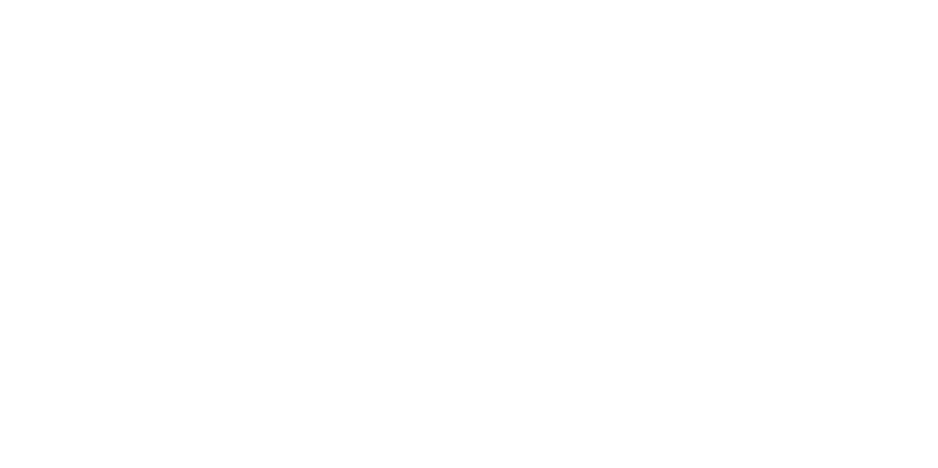
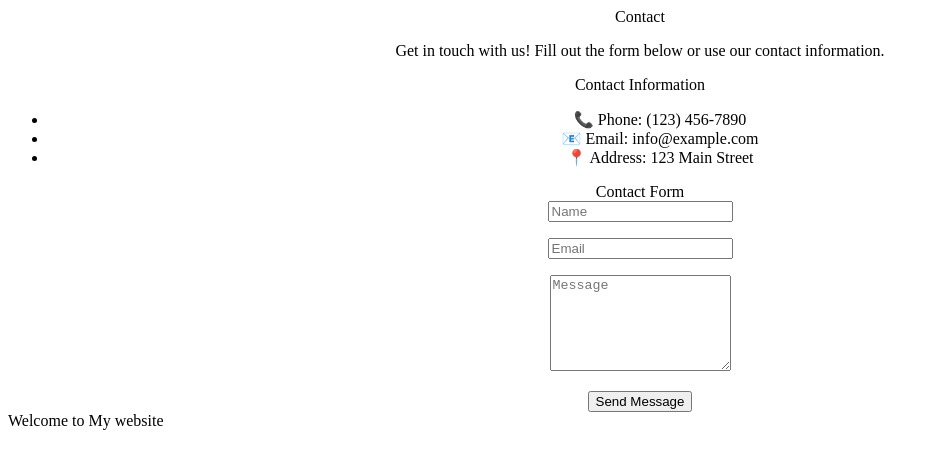
Before and after one commit to tshering88/Group-Collap-1, a React (Vite) app: page /contact in a window 1280 px wide. Shown: the top 468 px of the page, without its empty margins (0-938 px from the left). Built offline with nearby package versions, Linux system fonts and the light colour scheme.

Commit message:
Contact Us Page

```diff
--- a/package.json
+++ b/package.json
@@ -10,6 +10,7 @@
     "preview": "vite preview"
   },
   "dependencies": {
+
     "bootstrap": "^5.3.5",
     "react": "^19.0.0",
     "react-bootstrap": "^2.10.9",
--- a/src/App.jsx
+++ b/src/App.jsx
@@ -1,9 +1,15 @@
 import React from 'react'
+import Contacts from './components/Contact/contact'
+import ContactForm from './components/ContactForm'
+import Head from './components/Head'
+import ContactPage from './pages/ContactPage'
 
 const App = () => {
   return (
     <div>
+     <ContactPage/>
 
+      <Head/>
     </div>
   )
 }
--- /dev/null
+++ b/src/components/Contact/contact.jsx
@@ -0,0 +1,31 @@
+import React from 'react'
+import { contactInfo } from '../../data'
+import { Card, CardBody } from 'react-bootstrap'
+
+const Contacts = () => {
+  return (
+    <CardBody>
+       <Card style={{
+
+       }}
+       >
+
+      <Card.Title>Contact</Card.Title>
+      <Card.Text>Get in touch with us! Fill out the form below or use our contact information.</Card.Text>
+
+      <section className='card'>
+      <Card.Title>Contact Information</Card.Title>
+      <ul style= {{margin: '1.5'}}>
+        {contactInfo.map((info, index) => (
+            <li key= {index}>{info}</li>
+        ))}
+      </ul>
+      </section>
+
+   </Card>
+   </CardBody>
+
+  )
+}
+
+export default Contacts
--- /dev/null
+++ b/src/components/ContactForm/index.jsx
@@ -0,0 +1,51 @@
+import React, { useState } from 'react'
+import { Button, Card, CardTitle, Form } from 'react-bootstrap'
+
+const ContactForm = () => {
+    const [name,setName] = useState('')
+    const [email,setEmail] = useState('')
+    const [message,setMessage] = useState('')
+
+    const handleSubmit= (e) => {
+        e.preventDefault()
+    }
+
+  return (
+    <Card>
+      <CardTitle>Contact Form</CardTitle>
+      <Form onSubmit={{handleSubmit}}>
+        <div style={{marginBottom: '1rem'}}>
+            <input
+            type='text'
+            value={name}
+            placeholder='Name'
+            onChange={(e) => setName(e.target.value)}
+            required
+            />
+        </div>
+        <div style={{marginBottom: '1rem'}}>
+            <input
+            type='email'
+            value={email}
+            placeholder='Email'
+            onChange={(e) => setEmail(e.target.value)}
+            required
+            />
+        </div>
+        <div style={{marginBottom: '1rem',}}>
+            <textarea
+            type='message'
+            rows={6}
+            value={message}
+            placeholder='Message'
+            onChange={(e) => setMessage(e.target.value)}
+            required
+            />
+        </div>
+        <Button variant='submit'>Send Message</Button>
+      </Form>
+      </Card>
+  )
+}
+
+export default ContactForm
--- /dev/null
+++ b/src/components/Head/index.jsx
@@ -0,0 +1,15 @@
+import React from 'react'
+import { Card, CardHeader } from 'react-bootstrap'
+
+
+const Head = () => {
+  return (
+    <Card>
+        <CardHeader>Welcome to My website</CardHeader>
+    </Card>
+
+
+  )
+}
+
+export default Head
--- /dev/null
+++ b/src/data/index.js
@@ -0,0 +1,6 @@
+export const contactInfo= [
+    '📞 Phone: (123) 456-7890',
+    '📧 Email: info@example.com',
+    '📍 Address: 123 Main Street',
+
+  ]
--- /dev/null
+++ b/src/pages/ContactPage/index.jsx
@@ -0,0 +1,15 @@
+import React from 'react'
+import Contacts from '../../components/Contact/contact'
+import ContactForm from '../../components/ContactForm'
+import { Card } from 'react-bootstrap'
+
+const ContactPage = () => {
+  return (
+    <Card style={{textAlign: 'center'}}>
+      <Contacts/>
+      <ContactForm/>
+    </Card>
+  )
+}
+
+export default ContactPage
```
Also changed, not shown: src/AppRoute/index.jsx (added, +23 -0 lines), src/components/Foot/index.jsx (added, +13 -0 lines), src/components/NavBar/index.jsx (added, +21 -0 lines).
